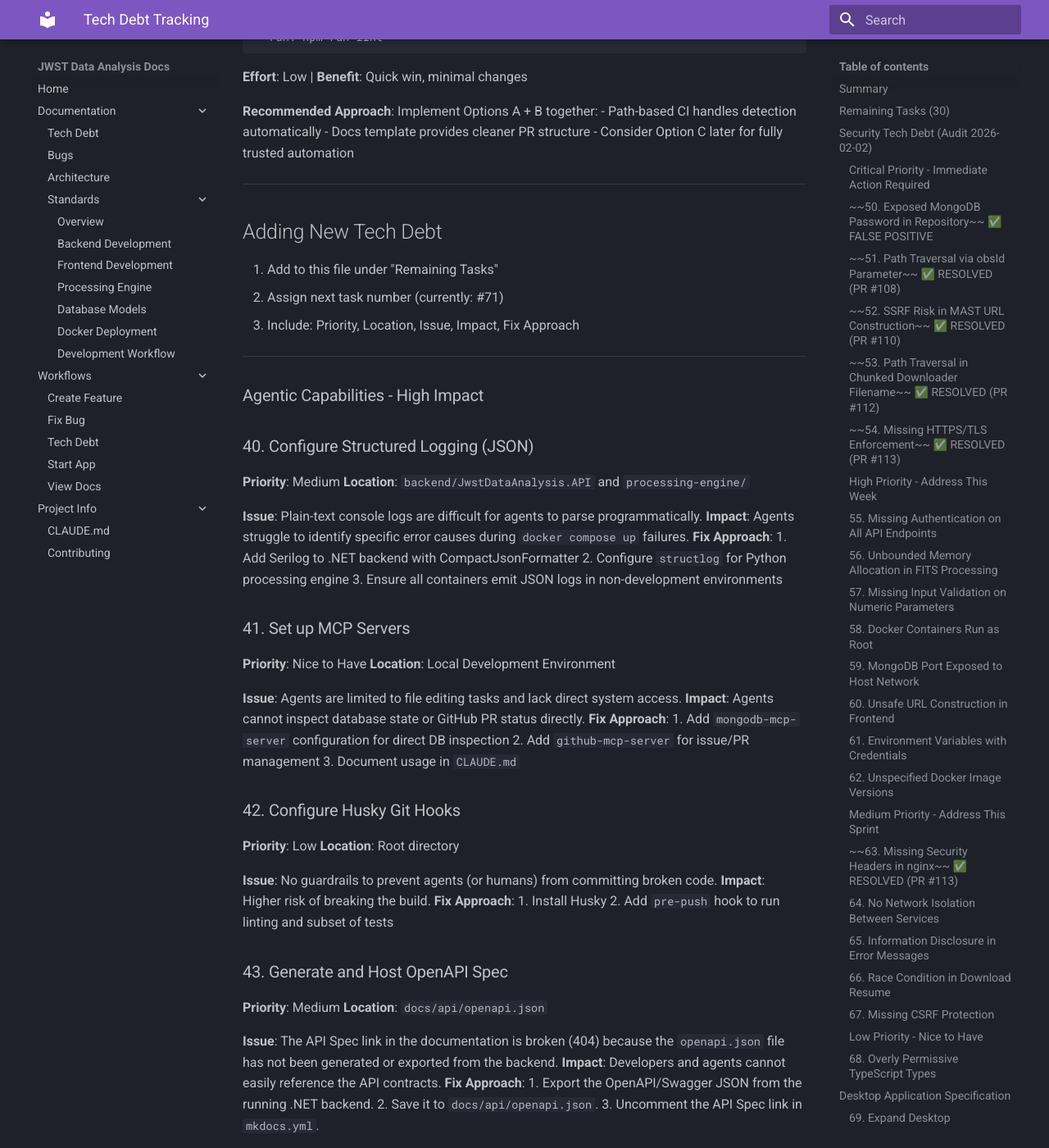
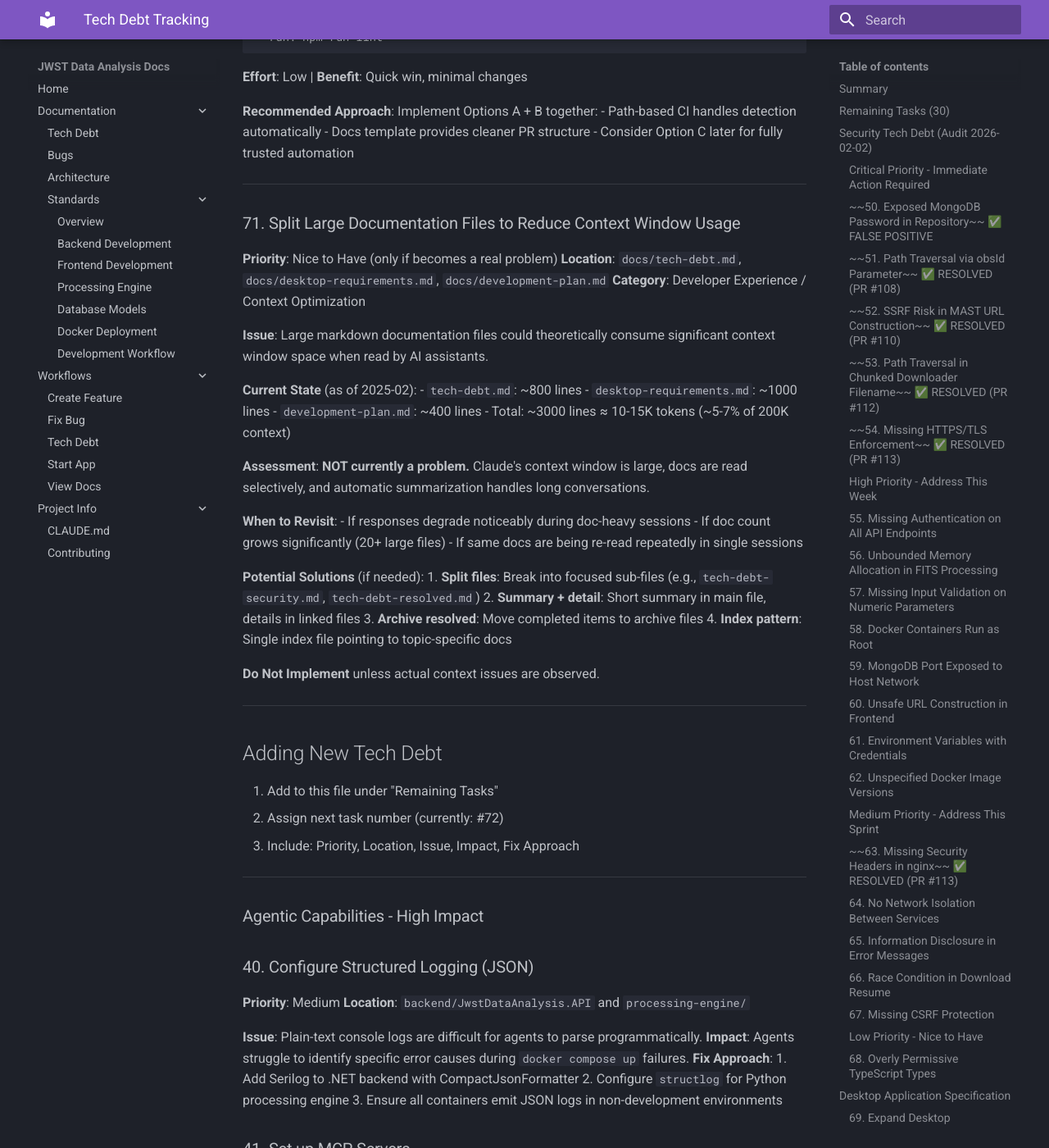
Before and after one commit to Snoww3d/jwst-data-analysis, an MkDocs documentation site: the page built from docs/tech-debt.md, in a window 1280 px wide and 1400 px high, scrolled down 18641 px. Shown: the whole window at 82% size. Built offline with MkDocs 1.6.1 and Material for MkDocs 9.7.7, drawn with Linux system fonts in a browser that asks for light colours.

Commit message:
docs: add tech debt #71 for context window optimization (nice to have) (#116)
Add low-priority item to track potential future need for splitting
large documentation files. Current assessment: NOT a problem yet.

Only revisit if:
- Response quality degrades during doc-heavy sessions
- Doc count grows significantly
- Same docs being re-read repeatedly

Co-authored-by: Claude Opus 4.5 <noreply@anthropic.com>

```diff
--- a/docs/tech-debt.md
+++ b/docs/tech-debt.md
@@ -804,10 +804,40 @@ Simple convention-based skip using PR title:
 
 ---
 
+### 71. Split Large Documentation Files to Reduce Context Window Usage
+**Priority**: Nice to Have (only if becomes a real problem)
+**Location**: `docs/tech-debt.md`, `docs/desktop-requirements.md`, `docs/development-plan.md`
+**Category**: Developer Experience / Context Optimization
+
+**Issue**: Large markdown documentation files could theoretically consume significant context window space when read by AI assistants.
+
+**Current State** (as of 2025-02):
+- `tech-debt.md`: ~800 lines
+- `desktop-requirements.md`: ~1000 lines
+- `development-plan.md`: ~400 lines
+- Total: ~3000 lines ≈ 10-15K tokens (~5-7% of 200K context)
+
+**Assessment**: **NOT currently a problem.** Claude's context window is large, docs are read selectively, and automatic summarization handles long conversations.
+
+**When to Revisit**:
+- If responses degrade noticeably during doc-heavy sessions
+- If doc count grows significantly (20+ large files)
+- If same docs are being re-read repeatedly in single sessions
+
+**Potential Solutions** (if needed):
+1. **Split files**: Break into focused sub-files (e.g., `tech-debt-security.md`, `tech-debt-resolved.md`)
+2. **Summary + detail**: Short summary in main file, details in linked files
+3. **Archive resolved**: Move completed items to archive files
+4. **Index pattern**: Single index file pointing to topic-specific docs
+
+**Do Not Implement** unless actual context issues are observed.
+
+---
+
 ## Adding New Tech Debt
 
 1. Add to this file under "Remaining Tasks"
-2. Assign next task number (currently: #71)
+2. Assign next task number (currently: #72)
 3. Include: Priority, Location, Issue, Impact, Fix Approach
 
 ---
```
Also changed, not shown: other parts of docs/tech-debt.md (+1 -1 lines).
